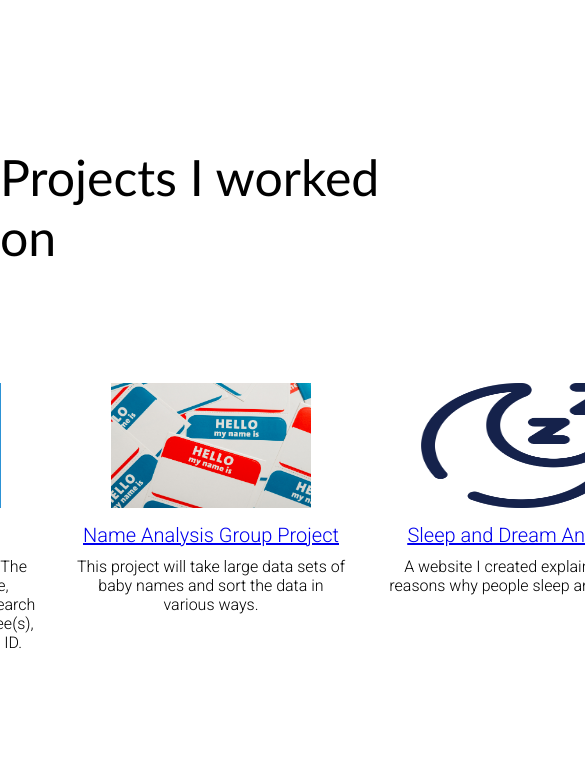
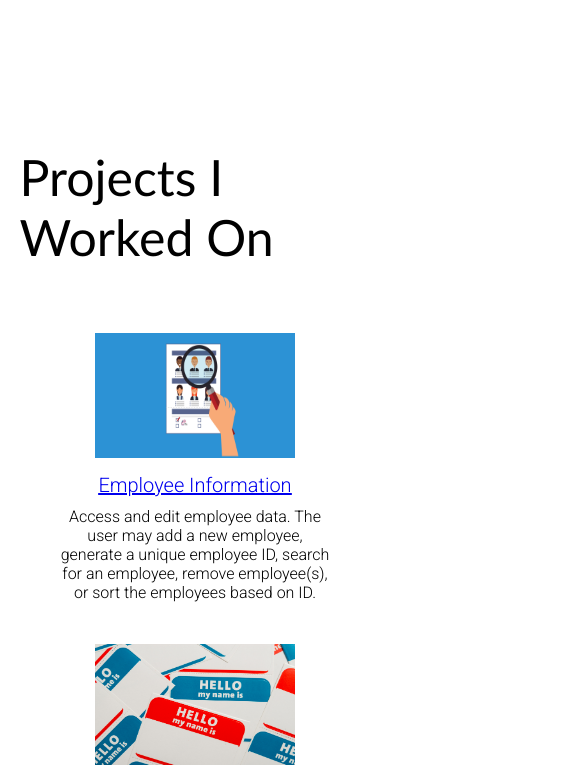
Before and after one commit to Camero-schulz/Camero-schulz.github.io, a plain HTML site: page index.html in a window 390 px wide. Shown: the part 1472-2237 px from the top of the page, 585 px wide, since content can reach past the window. Drawn offline with Linux system fonts and the light colour scheme.

Commit message:
Improve responsive design for Projects I Worked On section

```diff
--- a/index.html
+++ b/index.html
@@ -72,9 +72,9 @@
     </div>
 
     <div class="format">
-      <section id="projects">
-        <p class="title" style="margin-bottom: 0px;">
-          Projects I worked on
+      <section id="projects" style="margin: auto 5%;">
+        <p class="title" style="margin-bottom: 0;">
+          Projects I Worked On
         </p>
       </section>
       <div class="grid-style">
@@ -115,9 +115,7 @@
             A website I created explaining the reasons why people sleep and dream.
           </p>
         </div>
-      </div>
 
-      <div class="grid-style">
         <div class="container">
           <a href="https://github.com/Camero-schulz/checkers" target="_blank">
             <img class="poster" src="pic/checkers.webp">
--- a/style.css
+++ b/style.css
@@ -155,10 +155,9 @@ a:hover {
 .grid-style {
   display: grid;
   grid-template-columns: repeat(3, minmax(300px, 1fr));
+  grid-template-rows: repeat(2, auto);
   gap: 10px;
-  margin-top: 100px;
-  /* align-items: top; */
-  /* justify-content: space-around; */
+  margin-top: 75px;
 }
 
 .icon {
@@ -198,3 +197,17 @@ a:hover {
     flex-direction: column;
   }
 }
+
+@media (max-width: 1050px) {
+  .grid-style {
+    grid-template-columns: repeat(2, 1fr);
+    grid-template-rows: repeat(4, auto);
+    margin-top: 50px;
+  }
+}
+@media (max-width: 700px) {
+  .grid-style {
+    grid-template-columns: repeat(1, 1fr);
+    grid-template-rows: repeat(6, auto);
+  }
+}
```
